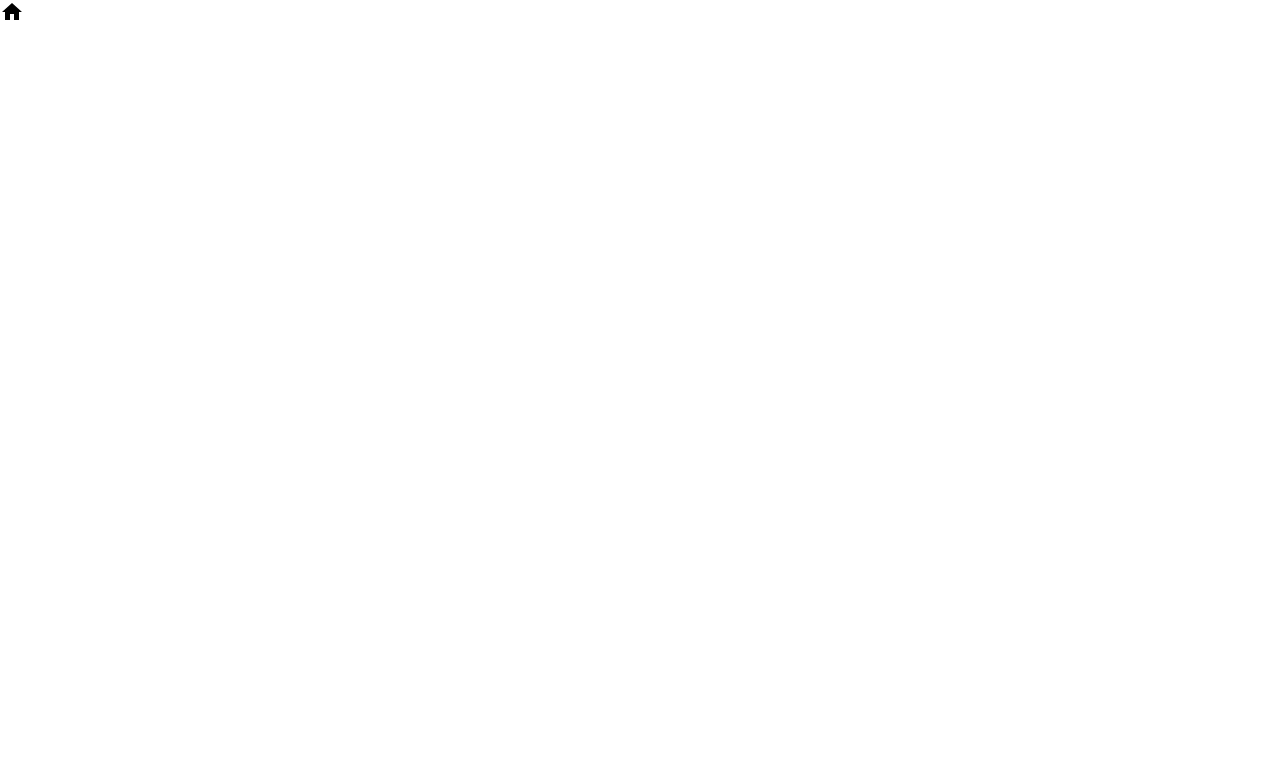
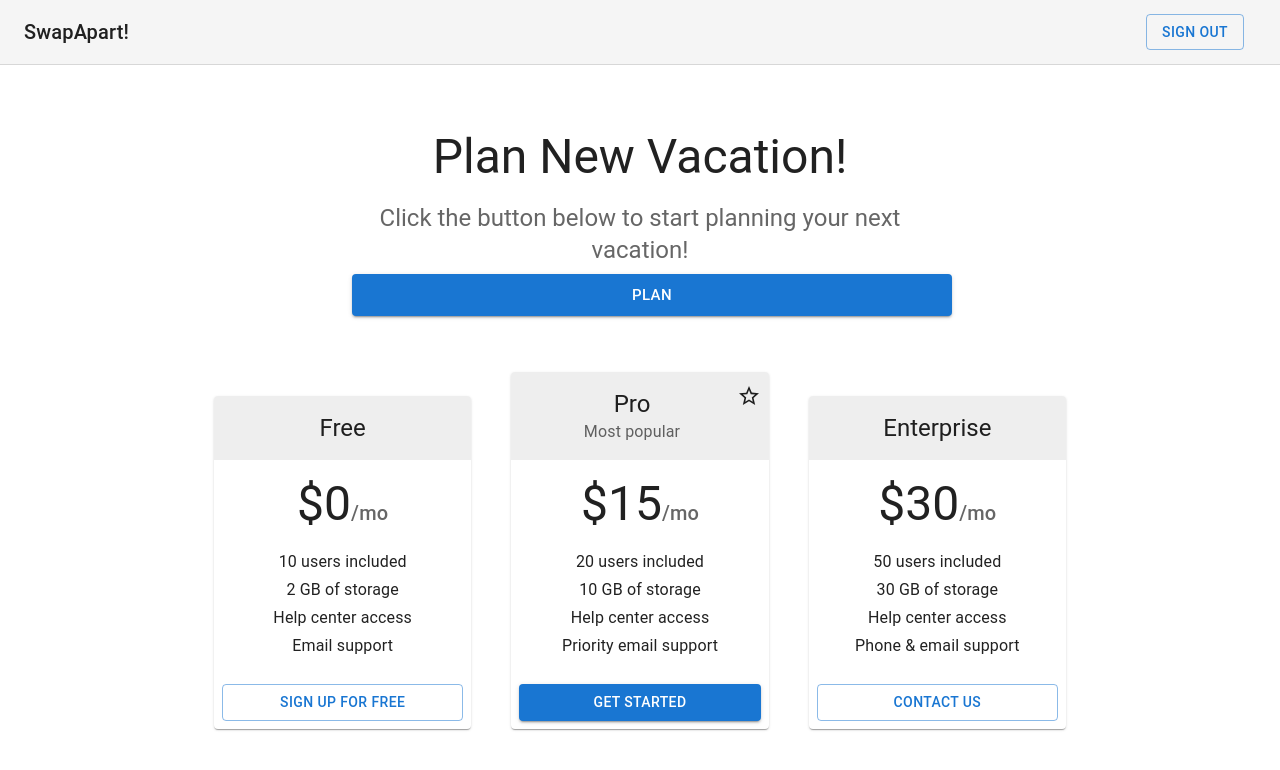
Before and after one commit to YonatanLahav/SwapApart-Client, a React (Create React App) app: page /home in a window 1280 px wide. Shown: the top 770 px of the page. Built offline with nearby package versions, Linux system fonts and the light colour scheme.

Commit message:
added the base of the home page as /home

```diff
--- a/src/App.js
+++ b/src/App.js
@@ -3,8 +3,7 @@
 import { BrowserRouter, Routes, Route } from "react-router-dom";
 import SignUp from './pages/SignUp';
 import { useEffect, useState } from 'react';
-import axios from 'axios';
-import { Home } from '@mui/icons-material';
+import Home from './pages/Home';
 
 const users = [
   {
--- a/src/pages/Home.js
+++ b/src/pages/Home.js
@@ -1,9 +1,205 @@
-import React from 'react'
+import * as React from 'react';
+import AppBar from '@mui/material/AppBar';
+import Box from '@mui/material/Box';
+import Button from '@mui/material/Button';
+import Card from '@mui/material/Card';
+import CardActions from '@mui/material/CardActions';
+import CardContent from '@mui/material/CardContent';
+import CardHeader from '@mui/material/CardHeader';
+import CssBaseline from '@mui/material/CssBaseline';
+import Grid from '@mui/material/Grid';
+import StarIcon from '@mui/icons-material/StarBorder';
+import Toolbar from '@mui/material/Toolbar';
+import Typography from '@mui/material/Typography';
+import Link from '@mui/material/Link';
+import GlobalStyles from '@mui/material/GlobalStyles';
+import Container from '@mui/material/Container';
 
+
+const tiers = [
+    {
+        title: 'Free',
+        price: '0',
+        description: [
+            '10 users included',
+            '2 GB of storage',
+            'Help center access',
+            'Email support',
+        ],
+        buttonText: 'Sign up for free',
+        buttonVariant: 'outlined',
+    },
+
+    {
+        title: 'Pro',
+        subheader: 'Most popular',
+        price: '15',
+        description: [
+            '20 users included',
+            '10 GB of storage',
+            'Help center access',
+            'Priority email support',
+        ],
+        buttonText: 'Get started',
+        buttonVariant: 'contained',
+    },
+    {
+        title: 'Enterprise',
+        price: '30',
+        description: [
+            '50 users included',
+            '30 GB of storage',
+            'Help center access',
+            'Phone & email support',
+        ],
+        buttonText: 'Contact us',
+        buttonVariant: 'outlined',
+    },
+];
+
+const footers = [
+    {
+        title: 'Company',
+        description: ['Team', 'History', 'Contact us', 'Locations'],
+    },
+    {
+        title: 'Features',
+        description: [
+            'Cool stuff',
+            'Random feature',
+            'Team feature',
+            'Developer stuff',
+            'Another one',
+        ],
+    },
+    {
+        title: 'Resources',
+        description: ['Resource', 'Resource name', 'Another resource', 'Final resource'],
+    },
+    {
+        title: 'Legal',
+        description: ['Privacy policy', 'Terms of use'],
+    },
+];
 function Home() {
     return (
-        <div>Home</div>
-    )
+        <React.Fragment>
+            <GlobalStyles styles={{ ul: { margin: 0, padding: 0, listStyle: 'none' } }} />
+            <CssBaseline />
+            <AppBar
+                position="static"
+                color="default"
+                elevation={0}
+                sx={{ borderBottom: (theme) => `1px solid ${theme.palette.divider}` }}
+            >
+                <Toolbar sx={{ flexWrap: 'wrap' }}>
+                    <Typography variant="h6" color="inherit" noWrap sx={{ flexGrow: 1 }}>
+                        SwapApart!
+                    </Typography>
+                    <Button href="#" variant="outlined" sx={{ my: 1, mx: 1.5 }}>
+                        Sign Out
+                    </Button>
+                </Toolbar>
+            </AppBar>
+            {/* Hero unit */}
+            <Container disableGutters maxWidth="sm" component="main" sx={{ pt: 8, pb: 6 }} align="center">
+                <Typography
+                    component="h1"
+                    variant="h3"
+                    align="center"
+                    color="text.primary"
+                    gutterBottom
+                >
+                    Plan New Vacation!
+                </Typography>
+                <Typography variant="h5" align="center" color="text.secondary" component="p">
+                    Click the button below to start planning your next vacation!
+                </Typography>
+                <Button href="#" variant="contained" size='large' fullWidth sx={{ my: 1, mx: 1.5 }}>
+                    Plan
+                </Button>
+            </Container>
+            {/* End hero unit */}
+            <Container maxWidth="md" component="main">
+                <Grid container spacing={5} alignItems="flex-end">
+                    {tiers.map((tier) => (
+                        // Enterprise card is full width at sm breakpoint
+                        <Grid
+                            item
+                            key={tier.title}
+                            xs={12}
+                            sm={tier.title === 'Enterprise' ? 12 : 6}
+                            md={4}
+                        >
+                            <Card>
+                                <CardHeader
+                                    title={tier.title}
+                                    subheader={tier.subheader}
+                                    titleTypographyProps={{ align: 'center' }}
+                                    action={tier.title === 'Pro' ? <StarIcon /> : null}
+                                    subheaderTypographyProps={{
+                                        align: 'center',
+                                    }}
+                                    sx={{
+                                        backgroundColor: (theme) =>
+                                            theme.palette.mode === 'light'
+                                                ? theme.palette.grey[200]
+                                                : theme.palette.grey[700],
+                                    }}
+                                />
+                                <CardContent>
+                                    <Box
+                                        sx={{
+                                            display: 'flex',
+                                            justifyContent: 'center',
+                                            alignItems: 'baseline',
+                                            mb: 2,
+                                        }}
+                                    >
+                                        <Typography component="h2" variant="h3" color="text.primary">
+                                            ${tier.price}
+                                        </Typography>
+                                        <Typography variant="h6" color="text.secondary">
+                                            /mo
+                                        </Typography>
+                                    </Box>
+                                    <ul>
+                                        {tier.description.map((line) => (
+                                            <Typography
+                                                component="li"
+                                                variant="subtitle1"
+                                                align="center"
+                                                key={line}
+                                            >
+                                                {line}
+                                            </Typography>
+                                        ))}
+                                    </ul>
+                                </CardContent>
+                                <CardActions>
+                                    <Button fullWidth variant={tier.buttonVariant}>
+                                        {tier.buttonText}
+                                    </Button>
+                                </CardActions>
+                            </Card>
+                        </Grid>
+                    ))}
+                </Grid>
+            </Container>
+            {/* Footer */}
+            <Container
+                maxWidth="md"
+                component="footer"
+                sx={{
+                    borderTop: (theme) => `1px solid ${theme.palette.divider}`,
+                    mt: 8,
+                    py: [3, 6],
+                }}
+            >
+            </Container>
+            {/* End footer */}
+        </React.Fragment>
+    );
 }
 
 export default Home
```
